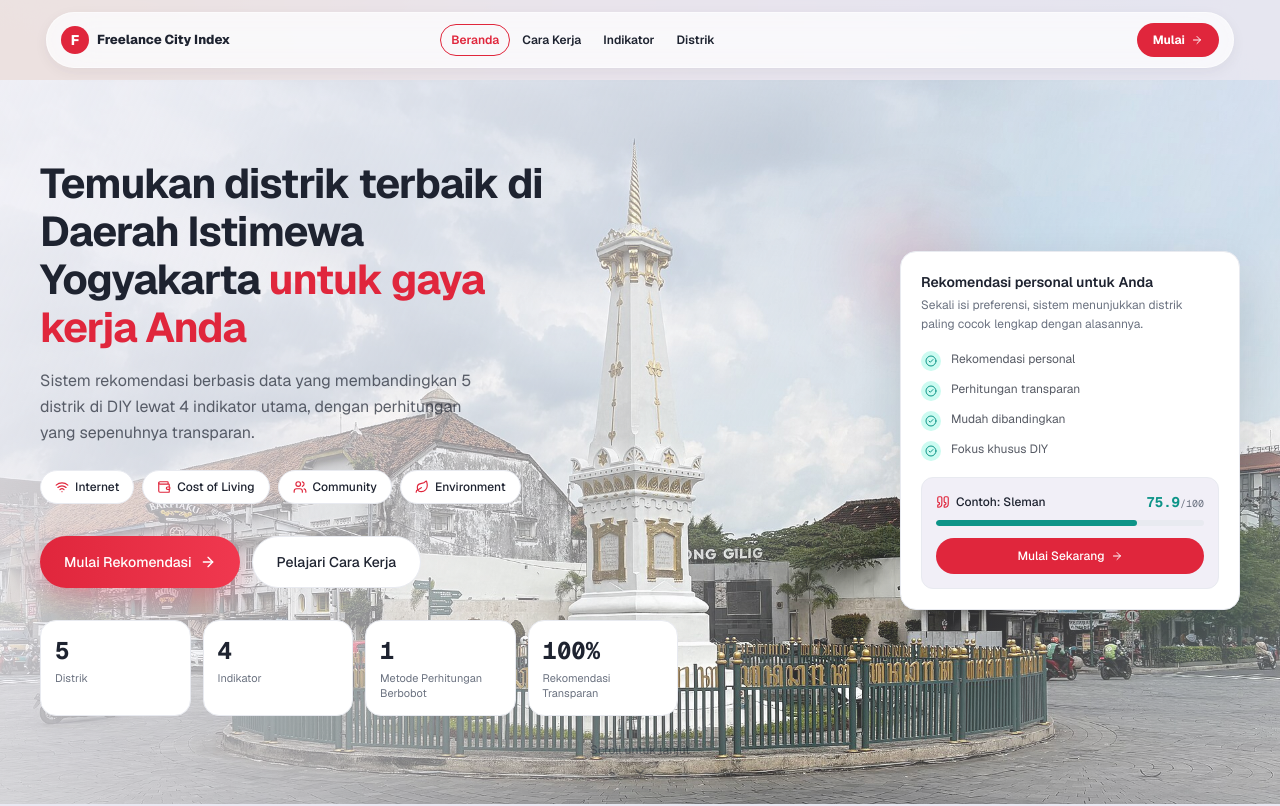
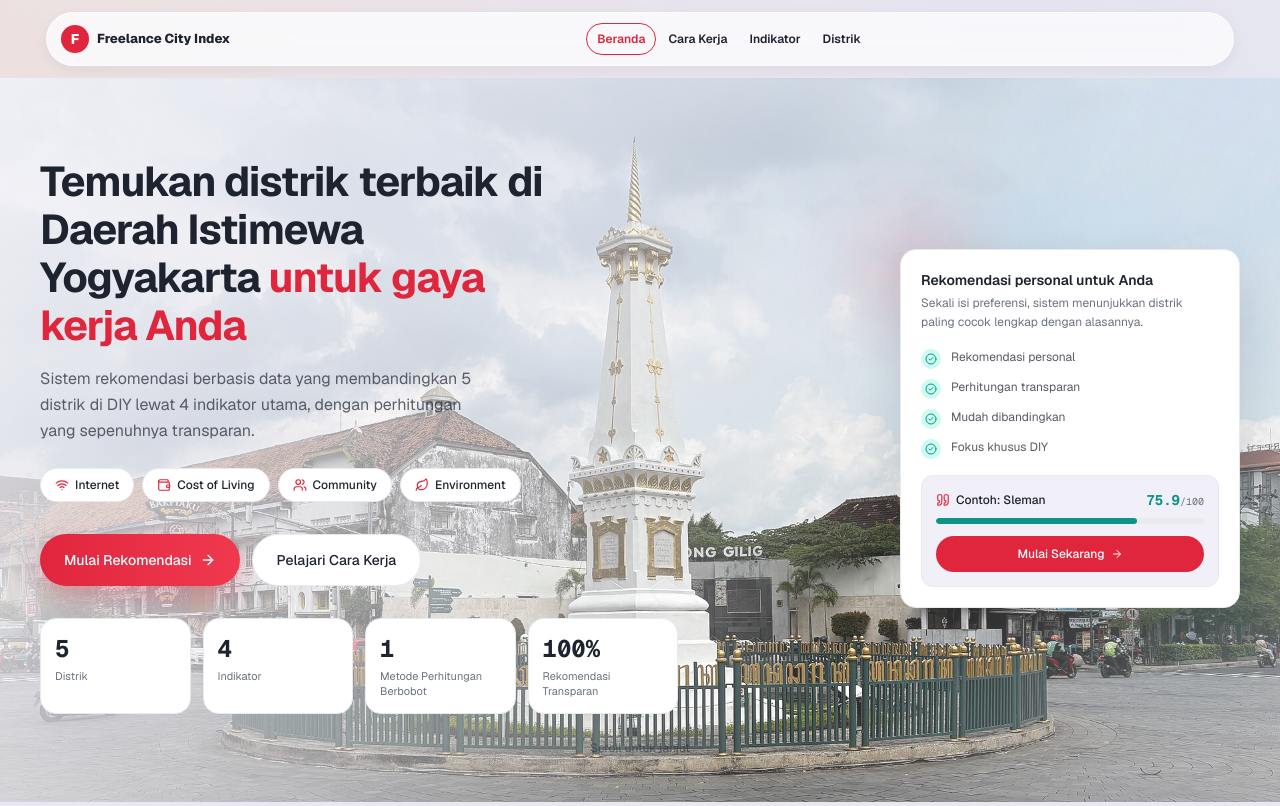
Before and after one commit to Rizky-hdyt/Project-Psi, a Next.js app in the folder freelance-city-index/: page / in a window 1280 px wide. Shown: the top 806 px of the page. Built offline with nearby package versions, Linux system fonts and the light colour scheme.

Commit message:
feat: hapus tombol CTA "Mulai" dari navbar
Ulang quiz sekarang lewat link Beranda di navbar atau tombol "Ulangi
Quiz" di /result, bukan lagi lewat CTA langsung di navbar.

```diff
--- a/freelance-city-index/src/components/shared/Navbar.tsx
+++ b/freelance-city-index/src/components/shared/Navbar.tsx
@@ -3,12 +3,8 @@
 import { useState } from "react";
 import Link from "next/link";
 import { usePathname } from "next/navigation";
-import { ArrowRight, Menu, X } from "lucide-react";
+import { Menu, X } from "lucide-react";
 import { cn } from "@/lib/utils";
-
-interface NavbarProps {
-  showStartQuiz?: boolean;
-}
 
 const links = [
   { href: "/", label: "Beranda" },
@@ -17,7 +13,7 @@ const links = [
   { href: "/result", label: "Distrik" },
 ];
 
-export function Navbar({ showStartQuiz = true }: NavbarProps) {
+export function Navbar() {
   const pathname = usePathname();
   const [mobileOpen, setMobileOpen] = useState(false);
 
@@ -62,18 +58,8 @@ export function Navbar({ showStartQuiz = true }: NavbarProps) {
           })}
         </nav>
 
-        {/* Right: CTA + mobile hamburger */}
+        {/* Right: mobile hamburger */}
         <div className="flex items-center gap-2">
-          {showStartQuiz && (
-            <Link
-              href="/quiz"
-              className="hidden min-h-10 items-center gap-1.5 rounded-full bg-sawah px-5 text-sm font-medium text-white transition-colors duration-[180ms] hover:bg-sawah/90 focus-visible:outline-2 focus-visible:outline-offset-2 focus-visible:outline-ink sm:flex"
-            >
-              Mulai
-              <ArrowRight className="h-3.5 w-3.5" />
-            </Link>
-          )}
-
           {/* Mobile hamburger — 44px touch target (NFR02) */}
           <button
             className="flex h-11 w-11 items-center justify-center rounded-[var(--radius-sm)] text-muted-foreground hover:bg-muted hover:text-ink focus-visible:outline-none focus-visible:ring-2 focus-visible:ring-ring sm:hidden"
@@ -109,15 +95,6 @@ export function Navbar({ showStartQuiz = true }: NavbarProps) {
               </Link>
             );
           })}
-          {showStartQuiz && (
-            <Link
-              href="/quiz"
-              onClick={() => setMobileOpen(false)}
-              className="mt-2 flex min-h-11 items-center justify-center rounded-[var(--radius-sm)] bg-sawah px-4 text-sm font-medium text-white focus-visible:outline-2 focus-visible:outline-offset-2 focus-visible:outline-ink"
-            >
-              Mulai Quiz
-            </Link>
-          )}
         </nav>
       )}
     </header>
--- a/freelance-city-index/src/components/shared/PillNavbar.tsx
+++ b/freelance-city-index/src/components/shared/PillNavbar.tsx
@@ -3,7 +3,7 @@
 import { useState } from "react";
 import Link from "next/link";
 import { usePathname } from "next/navigation";
-import { ArrowRight, Menu, X } from "lucide-react";
+import { Menu, X } from "lucide-react";
 import { cn } from "@/lib/utils";
 
 const NAV_LINKS = [
@@ -23,9 +23,6 @@ const NAV_LINKS = [
 export function PillNavbar() {
   const pathname = usePathname();
   const [mobileOpen, setMobileOpen] = useState(false);
-  // Sembunyikan CTA "Mulai" kalau sudah di halaman quiz — tidak masuk akal
-  // menawarkan "mulai quiz" saat user sedang mengisi quiz itu sendiri.
-  const hideCta = pathname?.startsWith("/quiz");
 
   function isActive(href: string) {
     if (href === "/result") {
@@ -60,17 +57,8 @@ export function PillNavbar() {
           );
         })}
       </div>
-      {!hideCta && (
-        <Link
-          href="/quiz"
-          className="ml-auto hidden shrink-0 items-center gap-1.5 whitespace-nowrap rounded-full bg-sawah px-4 py-2 text-[12px] font-bold text-white transition-[filter] hover:brightness-110 @[560px]:flex"
-        >
-          Mulai <ArrowRight className="h-3 w-3" />
-        </Link>
-      )}
-
       {/* Hamburger — cuma tampil kalau lebar navbar < 560px (container query),
-          menggantikan link & CTA yang disembunyikan di atas supaya navigasi
+          menggantikan link yang disembunyikan di atas supaya navigasi
           tidak hilang total di konteks sempit (mobile). */}
       <button
         type="button"
@@ -100,15 +88,6 @@ export function PillNavbar() {
               </Link>
             );
           })}
-          {!hideCta && (
-            <Link
-              href="/quiz"
-              onClick={() => setMobileOpen(false)}
-              className="mt-1 flex min-h-11 items-center justify-center gap-1.5 rounded-xl bg-sawah px-3 text-sm font-bold text-white"
-            >
-              Mulai <ArrowRight className="h-3.5 w-3.5" />
-            </Link>
-          )}
         </div>
       )}
     </nav>
```
Also changed, not shown: 1 other file (tests, documents, lock files or other folders).
